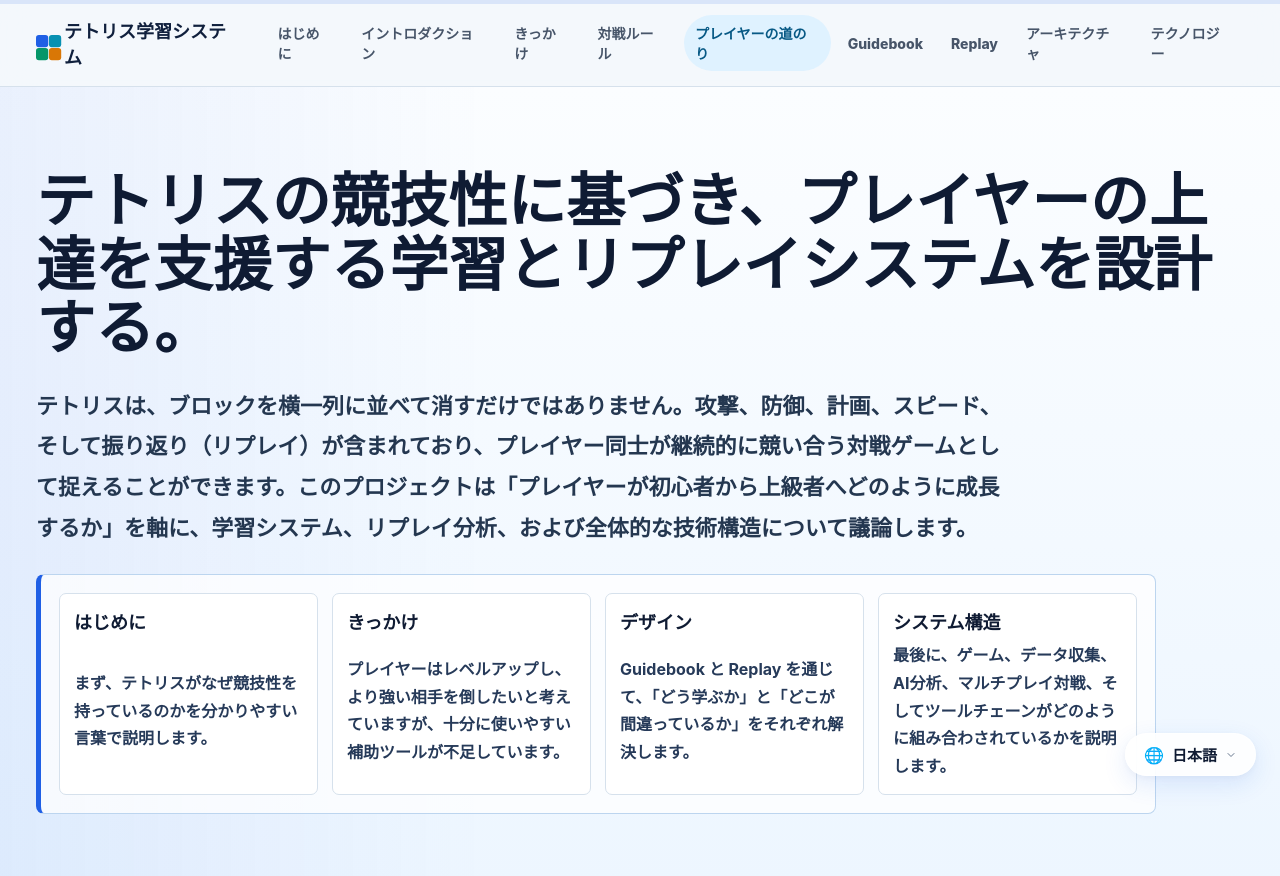
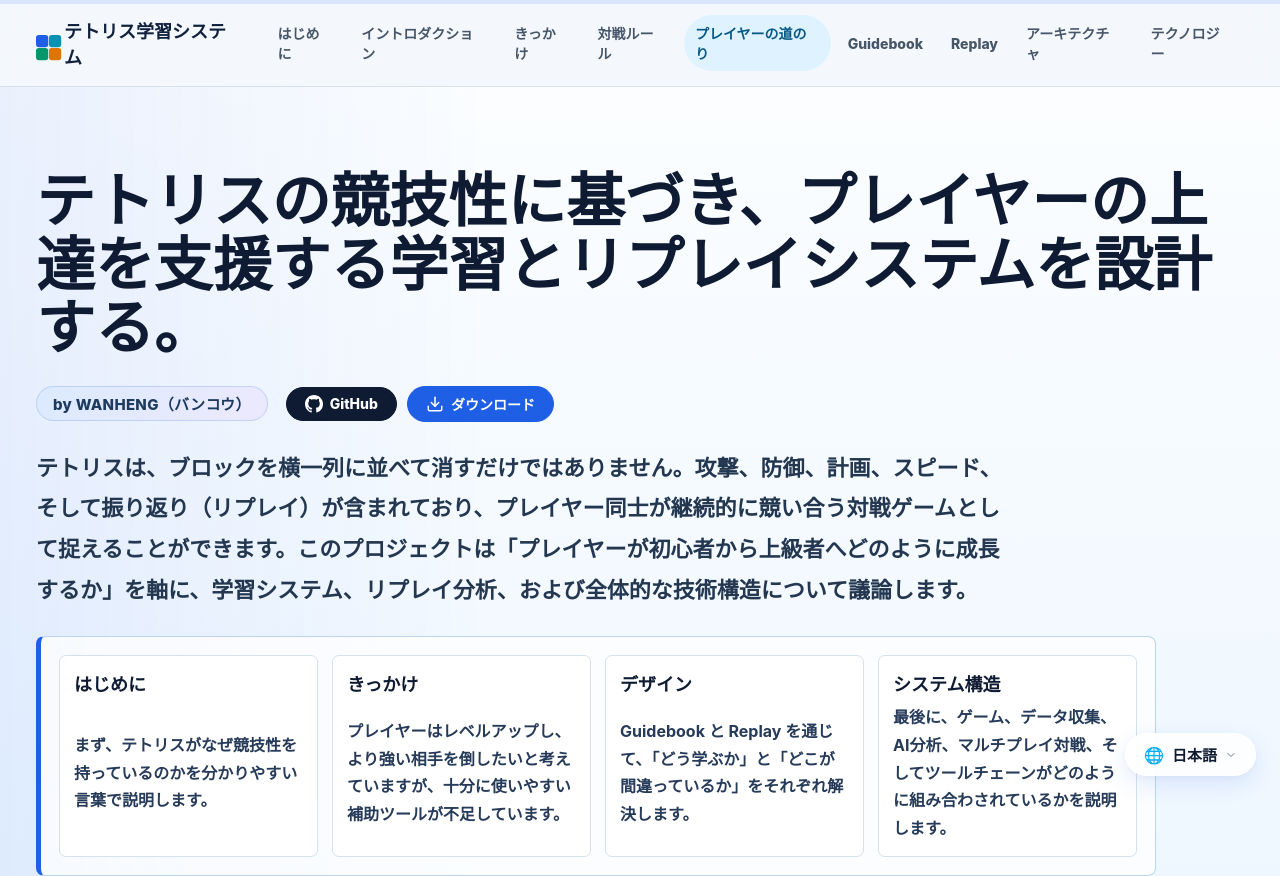
Before and after one commit to wanheng20031114/whgame_Tetris-godot, a plain HTML site: page presentation/main/index.html in a window 1280 px wide. Shown: the top 876 px of the page. Drawn offline with Linux system fonts and the light colour scheme.

Commit message:
github link -> add

```diff
--- a/presentation/main/app.js
+++ b/presentation/main/app.js
@@ -11,6 +11,9 @@ const translations = {
     "nav_architecture": "架构",
     "nav_tech": "技术",
     "brand_title": "俄罗斯方块学习系统",
+    "cover_author": "by 万恒",
+    "cover_github": "GitHub",
+    "cover_download": "下载",
     "cover_label": "中文核心文档",
     "cover_h1": "从俄罗斯方块的竞技性出发，设计一个帮助玩家变强的学习与复盘系统。",
     "cover_lead": "俄罗斯方块并不只是把方块排满一行再消掉。它包含攻击、防守、规划、速度和复盘，可以被理解为一种玩家之间持续对抗的竞技游戏。这个项目围绕“玩家如何从入门走向进阶”展开，重点讨论学习系统、复盘分析与整体技术结构。",
@@ -159,6 +162,9 @@ const translations = {
     "nav_architecture": "アーキテクチャ",
     "nav_tech": "テクノロジー",
     "brand_title": "テトリス学習システム",
+    "cover_author": "by WANHENG（バンコウ）",
+    "cover_github": "GitHub",
+    "cover_download": "ダウンロード",
     "cover_label": "コア・ドキュメント",
     "cover_h1": "テトリスの競技性に基づき、プレイヤーの上達を支援する学習とリプレイシステムを設計する。",
     "cover_lead": "テトリスは、ブロックを横一列に並べて消すだけではありません。攻撃、防御、計画、スピード、そして振り返り（リプレイ）が含まれており、プレイヤー同士が継続的に競い合う対戦ゲームとして捉えることができます。このプロジェクトは「プレイヤーが初心者から上級者へどのように成長するか」を軸に、学習システム、リプレイ分析、および全体的な技術構造について議論します。",
@@ -307,6 +313,9 @@ const translations = {
     "nav_architecture": "Architecture",
     "nav_tech": "Tech",
     "brand_title": "Tetris Learning System",
+    "cover_author": "by WANHENG（バンコウ）",
+    "cover_github": "GitHub",
+    "cover_download": "Download",
     "cover_label": "Core Document",
     "cover_h1": "Designing a learning and replay system to help players improve, based on the competitive nature of Tetris.",
     "cover_lead": "Tetris is not just about placing blocks in a row to clear them. It involves attacks, defense, planning, speed, and replays, making it a competitive game of continuous confrontation between players. This project revolves around \"how players progress from beginners to advanced,\" focusing on the learning system, replay analysis, and overall technical architecture.",
--- a/presentation/main/index.html
+++ b/presentation/main/index.html
@@ -31,6 +31,19 @@
     <section class="cover" id="foreword">
       <div class="cover-copy">
         <h1 data-i18n="cover_h1">テトリスの競技性に基づき、プレイヤーの上達を支援する学習とリプレイシステムを設計する。</h1>
+        <div class="cover-meta">
+          <span class="author-badge" data-i18n="cover_author">by WANHENG（バンコウ）</span>
+          <div class="cover-actions">
+            <a href="https://github.com/wanheng20031114/whgame_Tetris-godot" target="_blank" rel="noopener noreferrer" class="action-link github-link">
+              <svg width="18" height="18" viewBox="0 0 24 24" fill="currentColor"><path d="M12 0C5.37 0 0 5.37 0 12c0 5.31 3.435 9.795 8.205 11.385.6.105.825-.255.825-.57 0-.285-.015-1.23-.015-2.235-3.015.555-3.795-.735-4.035-1.41-.135-.345-.72-1.41-1.23-1.695-.42-.225-1.02-.78-.015-.795.945-.015 1.62.87 1.845 1.23 1.08 1.815 2.805 1.305 3.495.99.105-.78.42-1.305.765-1.605-2.67-.3-5.46-1.335-5.46-5.925 0-1.305.465-2.385 1.23-3.225-.12-.3-.54-1.53.12-3.18 0 0 1.005-.315 3.3 1.23.96-.27 1.98-.405 3-.405s2.04.135 3 .405c2.295-1.56 3.3-1.23 3.3-1.23.66 1.65.24 2.88.12 3.18.765.84 1.23 1.905 1.23 3.225 0 4.605-2.805 5.625-5.475 5.925.435.375.81 1.095.81 2.22 0 1.605-.015 2.895-.015 3.3 0 .315.225.69.825.57A12.02 12.02 0 0024 12c0-6.63-5.37-12-12-12z"/></svg>
+              <span data-i18n="cover_github">GitHub</span>
+            </a>
+            <a href="https://github.com/wanheng20031114/whgame_Tetris-godot/releases" target="_blank" rel="noopener noreferrer" class="action-link download-link">
+              <svg width="18" height="18" viewBox="0 0 24 24" fill="none" stroke="currentColor" stroke-width="2" stroke-linecap="round" stroke-linejoin="round"><path d="M21 15v4a2 2 0 01-2 2H5a2 2 0 01-2-2v-4"/><polyline points="7 10 12 15 17 10"/><line x1="12" y1="15" x2="12" y2="3"/></svg>
+              <span data-i18n="cover_download">ダウンロード</span>
+            </a>
+          </div>
+        </div>
         <p class="cover-lead" data-i18n="cover_lead">
           テトリスは、ブロックを横一列に並べて消すだけではありません。攻撃、防御、計画、スピード、そして振り返り（リプレイ）が含まれており、プレイヤー同士が継続的に競い合う対戦ゲームとして捉えることができます。このプロジェクトは「プレイヤーが初心者から上級者へどのように成長するか」を軸に、学習システム、リプレイ分析、および全体的な技術構造について議論します。
         </p>
--- a/presentation/main/styles.css
+++ b/presentation/main/styles.css
@@ -176,6 +176,74 @@ h1 {
   font-size: clamp(42px, 4.6vw, 72px);
   line-height: 1.08;
   font-weight: 950;
+}
+
+.cover-meta {
+  display: flex;
+  align-items: center;
+  flex-wrap: wrap;
+  gap: 18px;
+}
+
+.author-badge {
+  display: inline-flex;
+  align-items: center;
+  gap: 6px;
+  padding: 6px 16px;
+  border-radius: 999px;
+  background: linear-gradient(135deg, #dbeafe, #ede9fe);
+  color: #1e3a5f;
+  font-size: 15px;
+  font-weight: 800;
+  letter-spacing: 0.02em;
+  border: 1px solid rgba(31, 95, 229, 0.18);
+}
+
+.cover-actions {
+  display: flex;
+  align-items: center;
+  gap: 10px;
+}
+
+.action-link {
+  display: inline-flex;
+  align-items: center;
+  gap: 7px;
+  padding: 7px 18px;
+  border-radius: 999px;
+  font-size: 14px;
+  font-weight: 800;
+  text-decoration: none;
+  transition: all 0.28s cubic-bezier(0.25, 0.8, 0.25, 1);
+  border: 1px solid var(--line);
+}
+
+.action-link svg {
+  flex-shrink: 0;
+}
+
+.github-link {
+  background: #0f1b33;
+  color: #fff;
+  border-color: #0f1b33;
+}
+
+.github-link:hover {
+  background: #1a2d4d;
+  transform: translateY(-2px);
+  box-shadow: 0 6px 20px rgba(15, 27, 51, 0.25);
+}
+
+.download-link {
+  background: var(--blue);
+  color: #fff;
+  border-color: var(--blue);
+}
+
+.download-link:hover {
+  background: #1a4fc7;
+  transform: translateY(-2px);
+  box-shadow: 0 6px 20px rgba(31, 95, 229, 0.3);
 }
 
 .cover-lead {
```
